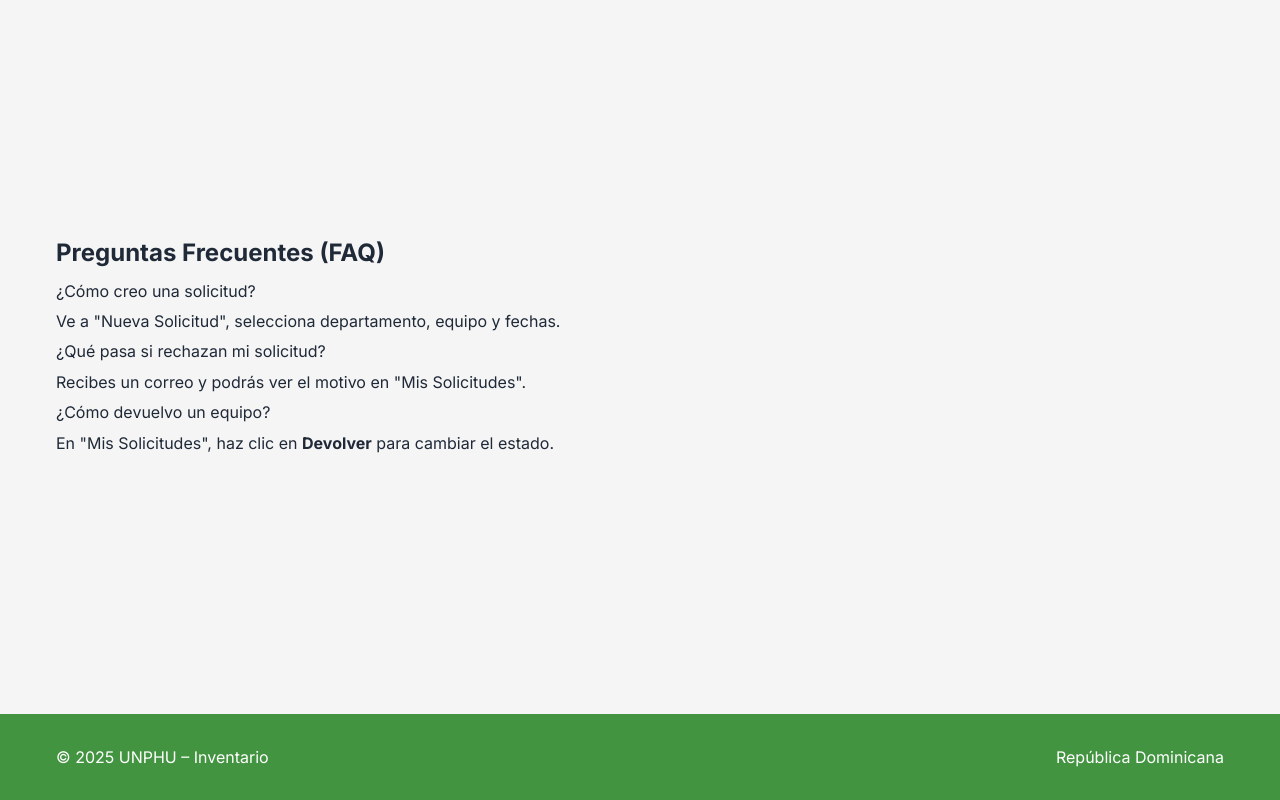
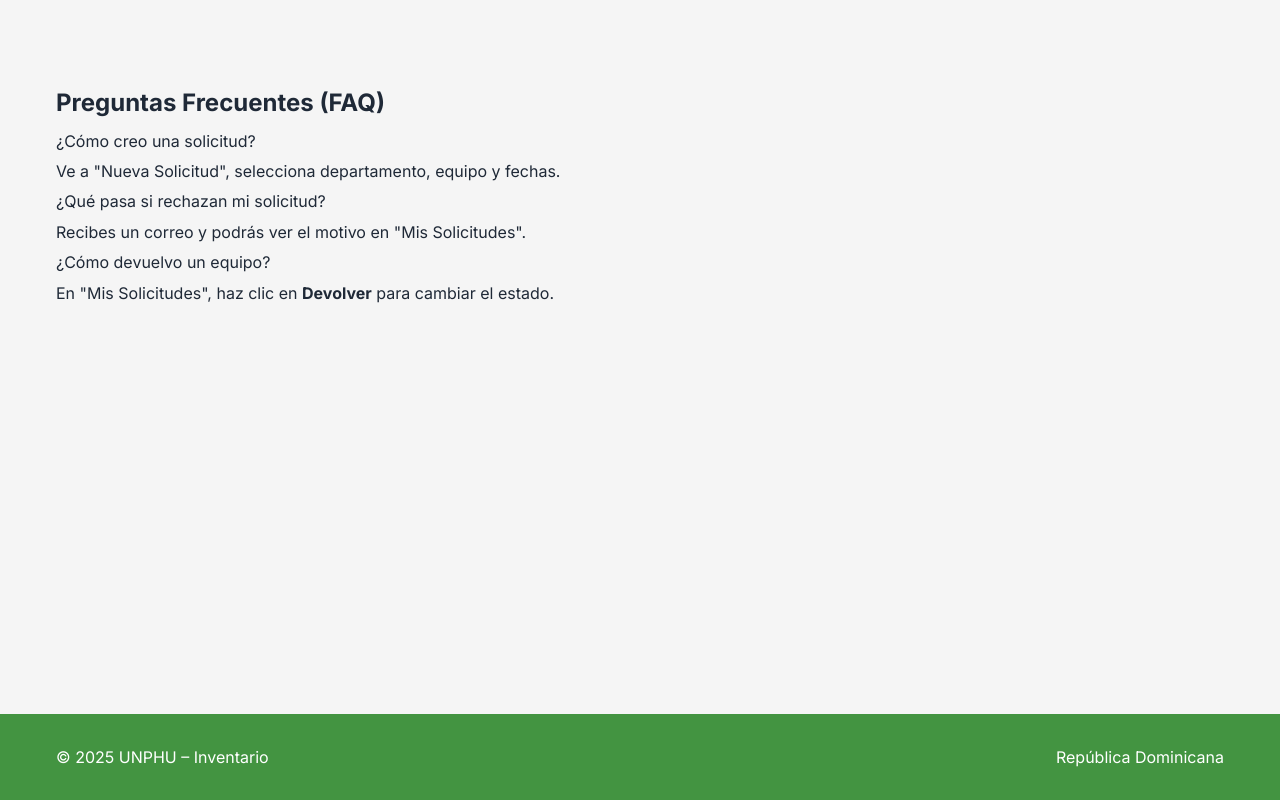
Before and after one commit to ysanchezf/inventarioV2, a Next.js app: page /faq in a window 1280 px wide. Built offline with nearby package versions, Linux system fonts and the light colour scheme; no server answers.

Commit message:
feat(layout): make centering optional

```diff
--- a/components/Layout.tsx
+++ b/components/Layout.tsx
@@ -4,9 +4,9 @@ import Link from 'next/link';
 import { useSession, signOut } from 'next-auth/react';
 import { useRouter } from 'next/router';
 
-type Props = { children: ReactNode };
+type Props = { children: ReactNode; center?: boolean };
 
-export default function Layout({ children }: Props) {
+export default function Layout({ children, center = false }: Props) {
   const { data: session, status } = useSession();
   const router = useRouter();
   const [menuOpen, setMenuOpen] = useState(false);
@@ -19,8 +19,6 @@ export default function Layout({ children }: Props) {
     };
   }, [router]);
   if (status === 'loading') return null;
-
-  const isHome = router.pathname === '/';
 
   const user = session?.user as { rol?: string; name?: string };
   const isAdmin = user?.rol === 'ADMIN';
@@ -125,7 +123,7 @@ export default function Layout({ children }: Props) {
           </div>
         </header>
       )}
-      <main className={`main-content${isHome ? '' : ' page-center'}`}>{children}</main>
+      <main className={`main-content${center ? ' page-center' : ''}`}>{children}</main>
       <footer>
         <div className="app-container footer-flex">
           <span>© {new Date().getFullYear()} UNPHU – Inventario</span>
```
